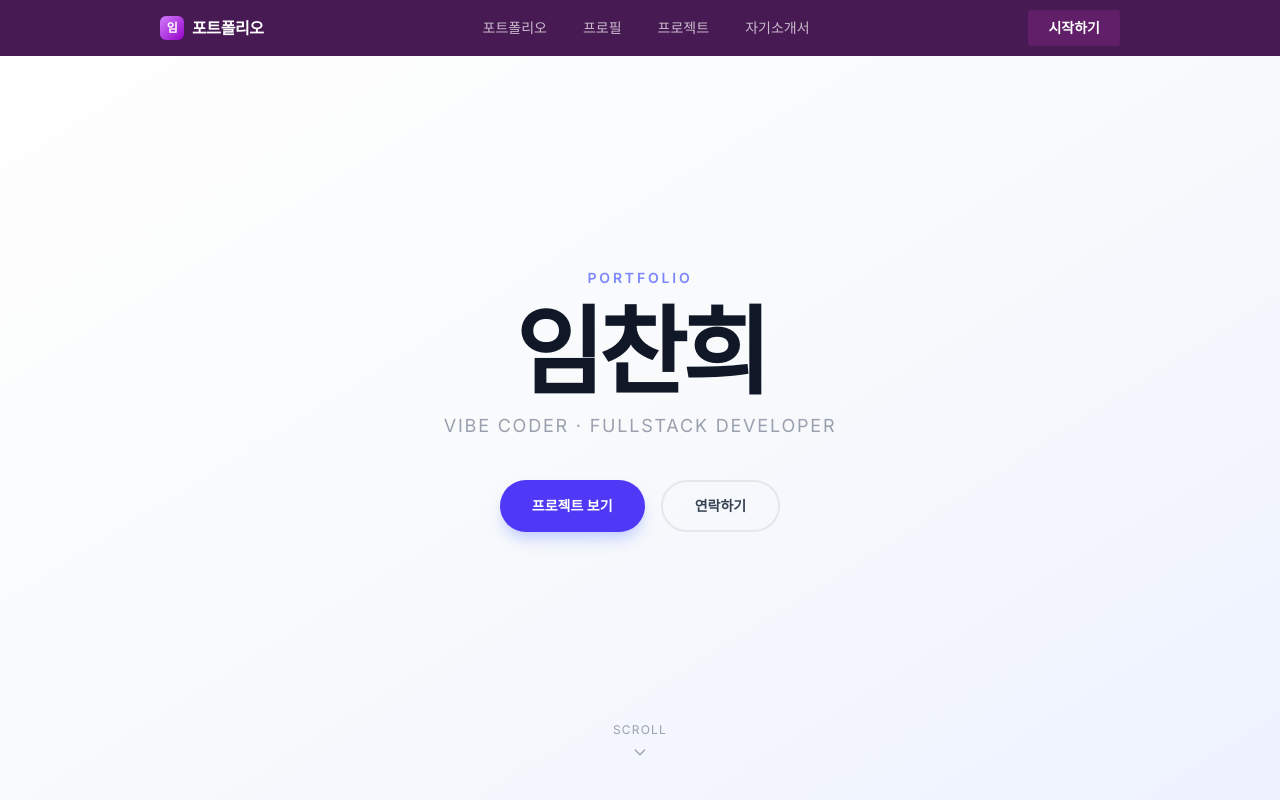
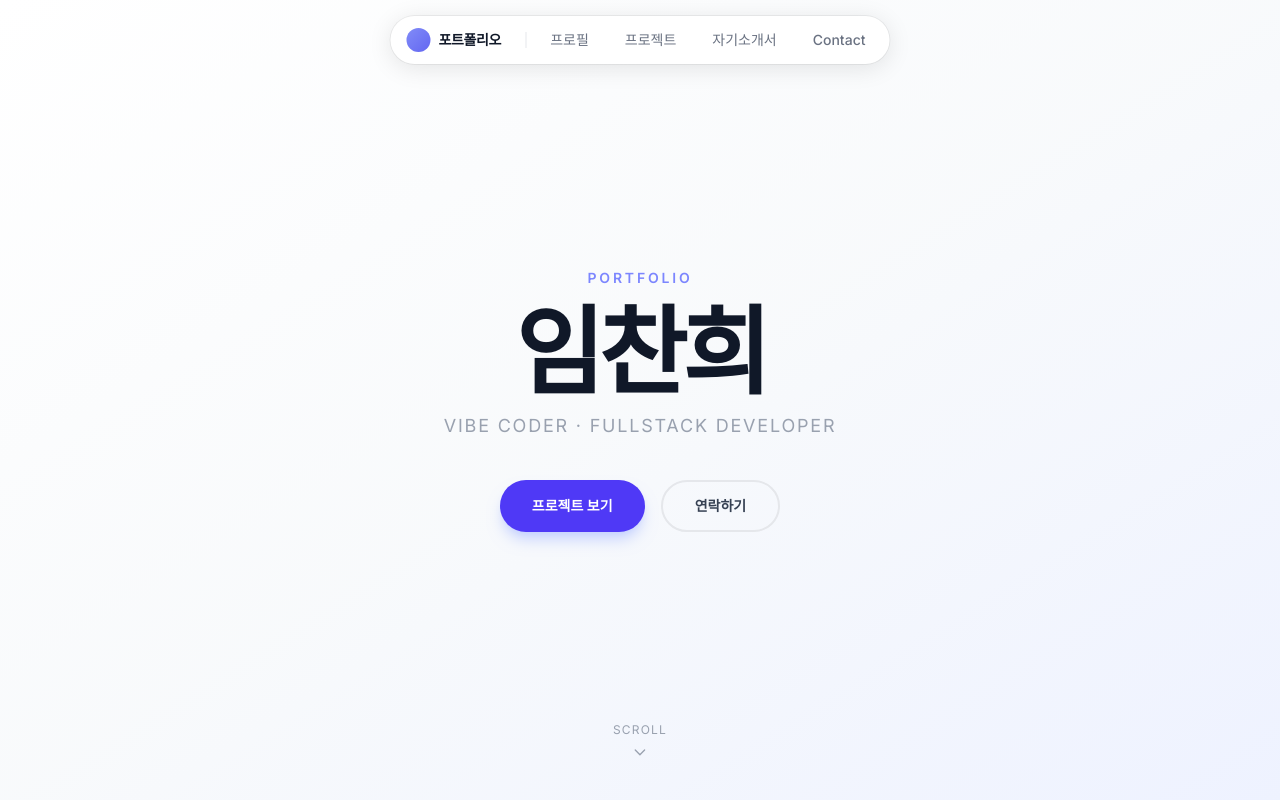
Before and after one commit to chan-hee1102/portfolio, a Next.js app: page / in a window 1280 px wide. Shown: the top 800 px of the page. Built offline with nearby package versions, Linux system fonts and the light colour scheme.

Commit message:
feat: navbar 플로팅 pill 스타일로 변경 + 스크롤 숨김/재등장

```diff
--- a/components/Navbar.tsx
+++ b/components/Navbar.tsx
@@ -3,10 +3,10 @@
 import { useState, useEffect, useRef } from "react";
 
 const navLinks = [
-  { label: "포트폴리오", href: "#hero" },
   { label: "프로필", href: "#about" },
   { label: "프로젝트", href: "#projects" },
   { label: "자기소개서", href: "#experience" },
+  { label: "Contact", href: "#contact" },
 ];
 
 export default function Navbar() {
@@ -17,88 +17,105 @@ export default function Navbar() {
   useEffect(() => {
     const handleScroll = () => {
       const currentY = window.scrollY;
-
       if (currentY < 10) {
         setVisible(true);
       } else if (currentY < lastScrollY.current) {
-        // 스크롤 올릴 때 → 나타남
         setVisible(true);
       } else if (currentY > lastScrollY.current + 4) {
-        // 스크롤 내릴 때 → 숨김 (4px 여유)
         setVisible(false);
         setMobileOpen(false);
       }
-
       lastScrollY.current = currentY;
     };
-
     window.addEventListener("scroll", handleScroll, { passive: true });
     return () => window.removeEventListener("scroll", handleScroll);
   }, []);
 
   return (
-    <nav
-      className="fixed top-0 left-0 right-0 z-50 transition-transform duration-300"
+    <>
+      {/* 데스크탑 — 플로팅 pill */}
+      <div
+        className="fixed top-4 left-1/2 z-50 hidden md:flex transition-all duration-300"
         style={{
-        transform: visible ? "translateY(0)" : "translateY(-100%)",
-        background: "#481a54",
+          transform: visible
+            ? "translateX(-50%) translateY(0)"
+            : "translateX(-50%) translateY(-120%)",
         }}
       >
-      <div className="max-w-5xl mx-auto px-4 sm:px-6 lg:px-8">
-        <div className="flex h-14 items-center justify-between">
+        <nav
+          className="flex items-center gap-1 px-2 py-2 bg-white"
+          style={{
+            borderRadius: "9999px",
+            boxShadow: "0 4px 24px rgba(0,0,0,0.10), 0 0 0 1px rgba(0,0,0,0.06)",
+          }}
+        >
           {/* 로고 */}
           <a
             href="#"
-            className="flex items-center gap-2 text-base font-bold text-white tracking-tight"
+            className="flex items-center gap-2 pl-2 pr-4 text-sm font-bold text-gray-900 tracking-tight"
           >
             <span
-              className="w-6 h-6 flex items-center justify-center text-white font-black text-xs"
+              className="w-6 h-6 flex-shrink-0"
               style={{
-                background: "linear-gradient(135deg, #d17dfe, #9602c7)",
-                borderRadius: "6px",
+                background: "linear-gradient(135deg, #818cf8, #6366f1)",
+                borderRadius: "9999px",
               }}
-            >
-              임
-            </span>
+            />
             포트폴리오
           </a>
 
-          {/* 데스크탑 메뉴 — pill 스타일 */}
-          <div className="hidden md:flex items-center gap-1">
+          {/* 구분선 */}
+          <div className="w-px h-4 bg-gray-200 mx-1" />
+
+          {/* 메뉴 */}
           {navLinks.map((link) => (
             <a
               key={link.href}
               href={link.href}
-                className="px-4 py-1.5 text-sm font-medium text-white/70 hover:text-white hover:bg-white/10 transition-colors"
-                style={{ borderRadius: "90px" }}
+              className="px-4 py-1.5 text-sm font-medium text-gray-500 hover:text-gray-900 hover:bg-gray-100 transition-colors"
+              style={{ borderRadius: "9999px" }}
             >
               {link.label}
             </a>
           ))}
+        </nav>
       </div>
 
-          {/* 우측 CTA */}
-          <div className="hidden md:flex items-center">
-            <a
-              href="#contact"
-              className="px-5 py-2 text-sm font-semibold text-white transition-all hover:opacity-90 active:scale-95"
+      {/* 모바일 — 플로팅 pill */}
+      <div
+        className="fixed top-4 left-1/2 z-50 md:hidden transition-all duration-300"
         style={{
-                background: "#611f69",
-                borderRadius: "4px",
-                boxShadow: "rgb(97, 31, 105) 0px 0px 0px 1px inset",
+          transform: visible
+            ? "translateX(-50%) translateY(0)"
+            : "translateX(-50%) translateY(-120%)",
+          width: "calc(100% - 32px)",
+          maxWidth: "420px",
         }}
       >
-              시작하기
+        <nav
+          className="flex items-center justify-between px-4 py-2.5 bg-white"
+          style={{
+            borderRadius: "9999px",
+            boxShadow: "0 4px 24px rgba(0,0,0,0.10), 0 0 0 1px rgba(0,0,0,0.06)",
+          }}
+        >
+          <a href="#" className="flex items-center gap-2 text-sm font-bold text-gray-900">
+            <span
+              className="w-5 h-5 flex-shrink-0"
+              style={{
+                background: "linear-gradient(135deg, #818cf8, #6366f1)",
+                borderRadius: "9999px",
+              }}
+            />
+            포트폴리오
           </a>
-          </div>
 
-          {/* 모바일 햄버거 */}
           <button
-            className="md:hidden p-2 text-white/70 hover:text-white"
             onClick={() => setMobileOpen((v) => !v)}
-            aria-label="메뉴 열기"
+            className="p-1.5 text-gray-400 hover:text-gray-700 transition-colors"
+            aria-label="메뉴"
           >
-            <svg className="h-5 w-5" fill="none" stroke="currentColor" viewBox="0 0 24 24">
+            <svg className="h-4 w-4" fill="none" stroke="currentColor" viewBox="0 0 24 24">
               {mobileOpen ? (
                 <path strokeLinecap="round" strokeLinejoin="round" strokeWidth={2} d="M6 18L18 6M6 6l12 12" />
               ) : (
@@ -106,34 +123,30 @@ export default function Navbar() {
               )}
             </svg>
           </button>
-        </div>
-      </div>
+        </nav>
 
-      {/* 모바일 메뉴 */}
+        {/* 모바일 드롭다운 */}
         {mobileOpen && (
-        <div className="md:hidden border-t border-white/10">
+          <div
+            className="mt-2 py-2 bg-white"
+            style={{
+              borderRadius: "20px",
+              boxShadow: "0 4px 24px rgba(0,0,0,0.10), 0 0 0 1px rgba(0,0,0,0.06)",
+            }}
+          >
             {navLinks.map((link) => (
               <a
                 key={link.href}
                 href={link.href}
                 onClick={() => setMobileOpen(false)}
-              className="block py-3 px-6 text-sm font-medium text-white/70 hover:text-white hover:bg-white/10 transition-colors"
+                className="block px-5 py-2.5 text-sm font-medium text-gray-600 hover:text-gray-900 hover:bg-gray-50 transition-colors"
               >
                 {link.label}
               </a>
             ))}
-          <div className="px-6 py-3">
-            <a
-              href="#contact"
-              onClick={() => setMobileOpen(false)}
-              className="block text-center py-2.5 text-sm font-semibold text-white"
-              style={{ background: "#611f69", borderRadius: "4px" }}
-            >
-              시작하기
-            </a>
-          </div>
           </div>
         )}
-    </nav>
+      </div>
+    </>
   );
 }
```
Lines whose indentation alone changed are shown as unchanged.
